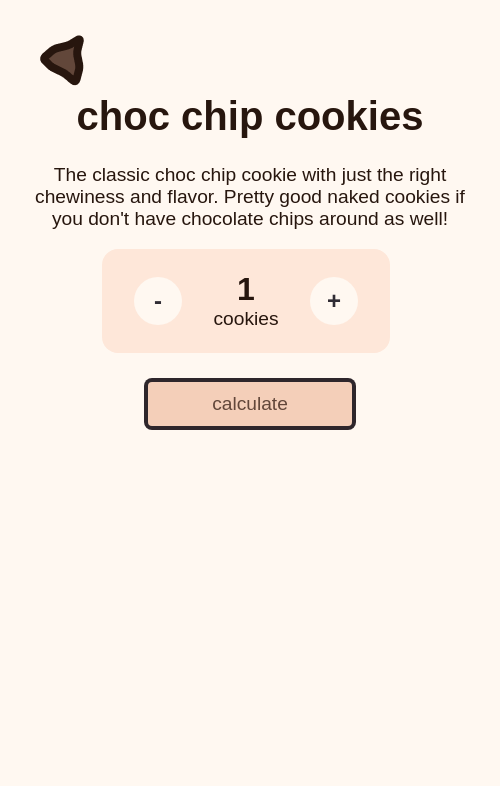
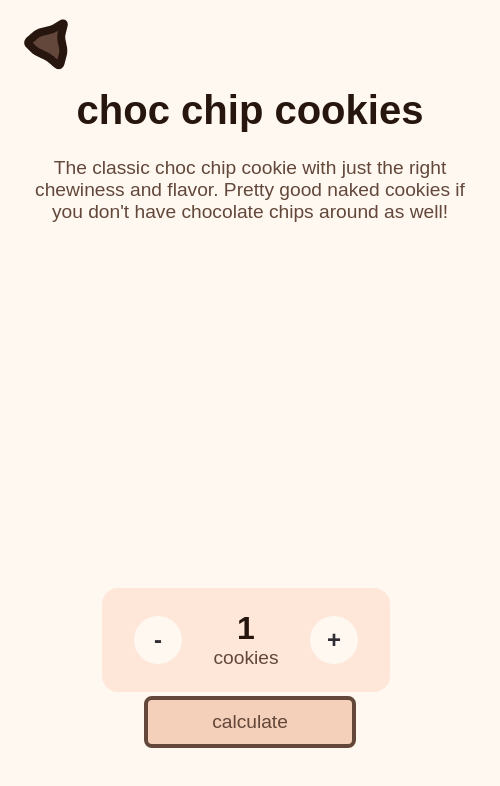
Before and after one commit to soioy/Cookie-Recipe-App, an Electron app: page src/cookie-recipe.html in a window 500 px wide. Drawn offline with Linux system fonts and the light colour scheme.

Commit message:
calculate lower

```diff
--- a/src/cookie-recipe.html
+++ b/src/cookie-recipe.html
@@ -26,7 +26,11 @@
           </div>
         </div>
 
+        <div class="bottom">
+          <div class="col">
+
             <div class="center">
+
               <div class="number-input" min="1" step="1" value="1">
                 <button type="button" class="quantitybtn" onclick="decreasequanity()">
                   <span class="material-icons-outlined">-</span>
@@ -44,6 +48,9 @@
               <div class="center">
                 <input type="button" class="calculatebtn"value="calculate" onclick="cookie_calculate()"/>
               </div>
+
+          </div>
+        </div>
       </div>
   </body>
 
--- a/src/index.css
+++ b/src/index.css
@@ -88,6 +88,9 @@ body {
   transition: 0.2 ease-in-out;
   cursor: pointer;
   transition: 0.1s ease-in-out;
+  position: absolute;
+  top: 1rem;
+  left: 1rem;
 }
 
 .backbtn:active {
@@ -101,16 +104,16 @@ body {
   font-family: Dynapuff, sans-serif;
   font-weight: bold;
   color: var(--darkbrown);
-  margin-top: 0.125rem;
-  margin-bottom: 0.125rem;
+  margin-bottom: 0.1rem;
+  margin-top: 3.5rem;
 }
 
 .recipedesc {
   text-align: center;
   font-size: 1.2rem;
   font-family: Dynapuff, sans-serif;
-  color: var(--darkbrown);
-  margin-top: 0.125rem;
+  color: var(--brown);
+  margin-top: 0.1rem;
 }
 
 .center {
@@ -122,9 +125,9 @@ body {
 .calculatebtn {
   text-align: center;
   font-size: 1.2rem;
-  margin: 1.563rem 0.125rem;
+  margin: 0.25rem 0.125rem;
   border-radius: 0.5rem;
-  border-color: var(--darkpurple);
+  border-color: var(--brown);
   border-width: 0.25rem;
   border-style: solid;
   transition: cubic-bezier(1, 0, 0, 1);
@@ -207,7 +210,7 @@ body {
   align-items: flex-end;
   font-size: 1.2rem;
   font-weight: 500;
-  color: var(--darkbrown);
+  color: var(--brown);
 }
 
 .col{
@@ -216,3 +219,8 @@ body {
   align-items: center;
   justify-content: center;
 }
+
+.bottom {
+  position: absolute;
+  bottom: 3rem;
+}
```
Also changed, not shown: src/banana-recipe.html (+7 -2 lines). Lines whose indentation alone changed are shown as unchanged.
